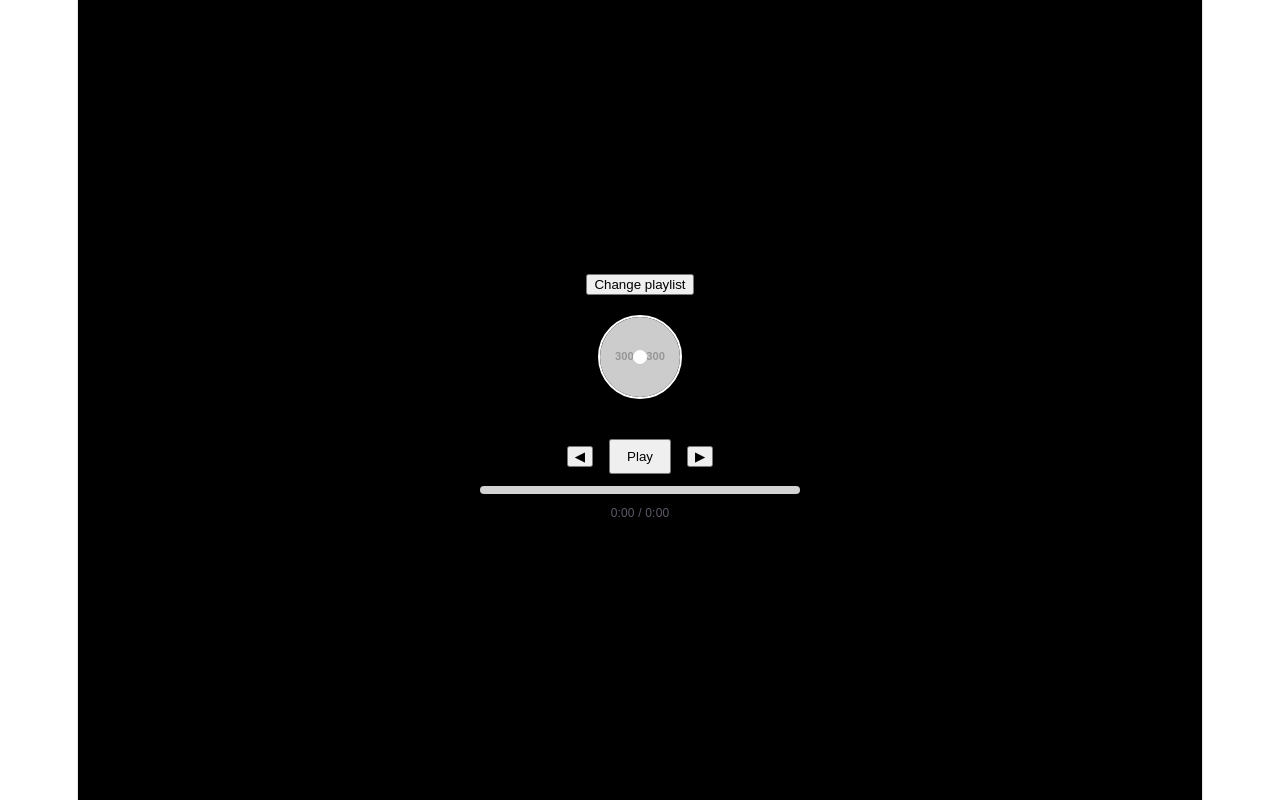
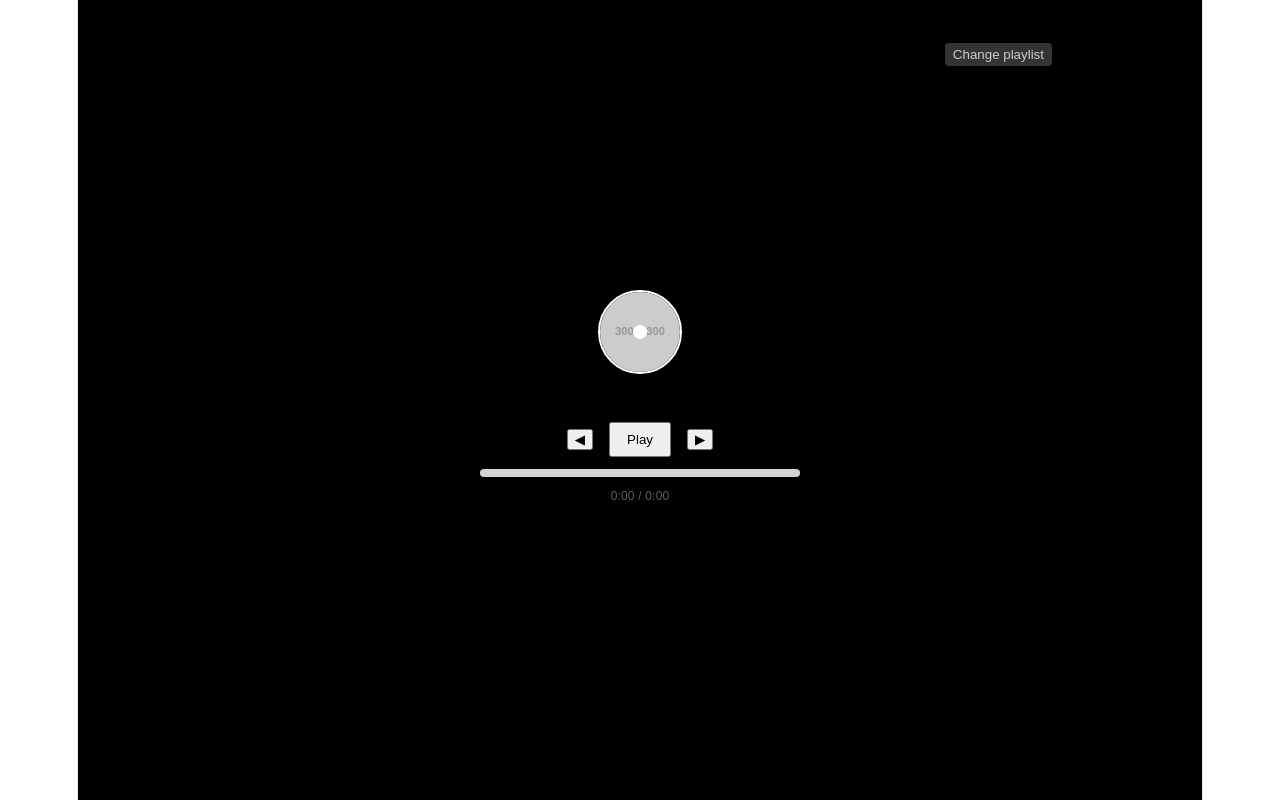
Before and after one commit to xxamisha/danielMusic, a React (Vite) app: page / in a window 1280 px wide. Built offline with nearby package versions, Linux system fonts and the light colour scheme.

Commit message:
changed layout of button

```diff
--- a/src/frontend/player.tsx
+++ b/src/frontend/player.tsx
@@ -80,8 +80,13 @@ export const Player = () => {
             return `${currentSong.title}`;
 
         };
+
         };
-
+    const handleArtist =() => {
+        if(currentSong){
+            return `${currentSong.album.artists}`;
+        };
+    };
         const durationSec = currentSong ? parseDuration(currentSong.duration) : 0;
 
         useEffect(() => {
@@ -125,16 +130,22 @@ export const Player = () => {
     }
     return (
         <div style={{ backgroundColor: '#000000', fontFamily: 'sans-serif', color: '#dadadacc' }}>
-        <div style={{ display: 'flex', flexDirection: 'column', alignItems: 'center', justifyContent: 'center', gap: 20, height: '100vh' }}>
-            <button onClick={() => { setSelectedAlbumId(fakeAlbums[0]?.id); setShowPlaylist(true); }}>Change playlist</button>
-
+        <div style={{ position: 'relative', display: 'flex', flexDirection: 'column', alignItems: 'center', justifyContent: 'center', gap: 20, height: '100vh' }}>
+           <div style={{ position: 'absolute', top: 40, right: 150 }}>
+            <button onClick={() => { setSelectedAlbumId(fakeAlbums[0]?.id); setShowPlaylist(true); }} style={{ padding: '4px 8px', backgroundColor: '#504e4eaa', fontFamily: 'sans-serif',color:'#ccc', borderRadius: 4, border: 'none', cursor: 'pointer' }}>
+                Change playlist
+            </button>
+            </div>
             <div style={{ display: 'flex', flexDirection: 'row', alignItems: 'center', gap: 20 }}>
                 <div>
                     <Vynl albumCoverURL={currentSong?.album.coverUrl ?? defaultCoverUrl} isPlaying={isPlaying} />
                 </div>
 
             </div>
-            <div> {handleTitle()} </div>
+            <div>
+            <div style={{padding: 4}}> {handleTitle()} </div>
+            <div style={{padding: 0}}> {handleArtist()} </div>
+            </div>
                 <div style={{ display: 'flex', flexDirection: 'column', alignItems: 'center', gap: 12 }}>
                     <div style={{ display: 'flex', flexDirection: 'row', alignItems: 'center', gap: 16, justifyContent: 'center' }}>
                         <button onClick={handleBackward} aria-label="back">◀</button>
```
